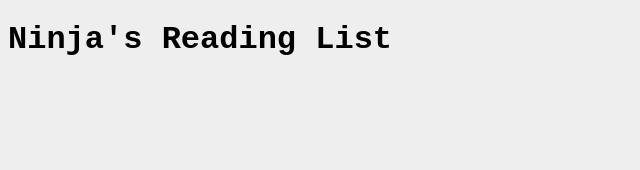
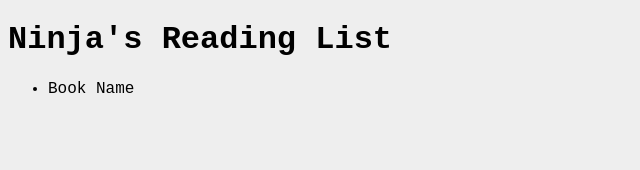
Before and after one commit to yahilmadakiya/reading-list-graphql-react-app, a React (Create React App) app in the folder client/: page / in a window 1280 px wide. Shown: the top 170 px of the page, without its empty margins (0-640 px from the left). Built offline with nearby package versions, Linux system fonts and the light colour scheme.

Commit message:
Add BookList component

```diff
--- a/client/src/App.js
+++ b/client/src/App.js
@@ -1,9 +1,13 @@
 import React from "react";
+
+// Components
+import BookList from "./component/BookList";
 
 function App() {
 	return (
 		<div className="main">
 			<h1>Ninja's Reading List</h1>
+			<BookList />
 		</div>
 	);
 }
--- /dev/null
+++ b/client/src/component/BookList.js
@@ -0,0 +1,20 @@
+import React, { Component } from "react";
+
+class BookList extends Component {
+	constructor(props) {
+		super(props);
+		this.state = {};
+	}
+
+	render() {
+		return (
+			<div>
+				<ul id="bool-list">
+					<li>Book Name</li>
+				</ul>
+			</div>
+		);
+	}
+}
+
+export default BookList;
```
